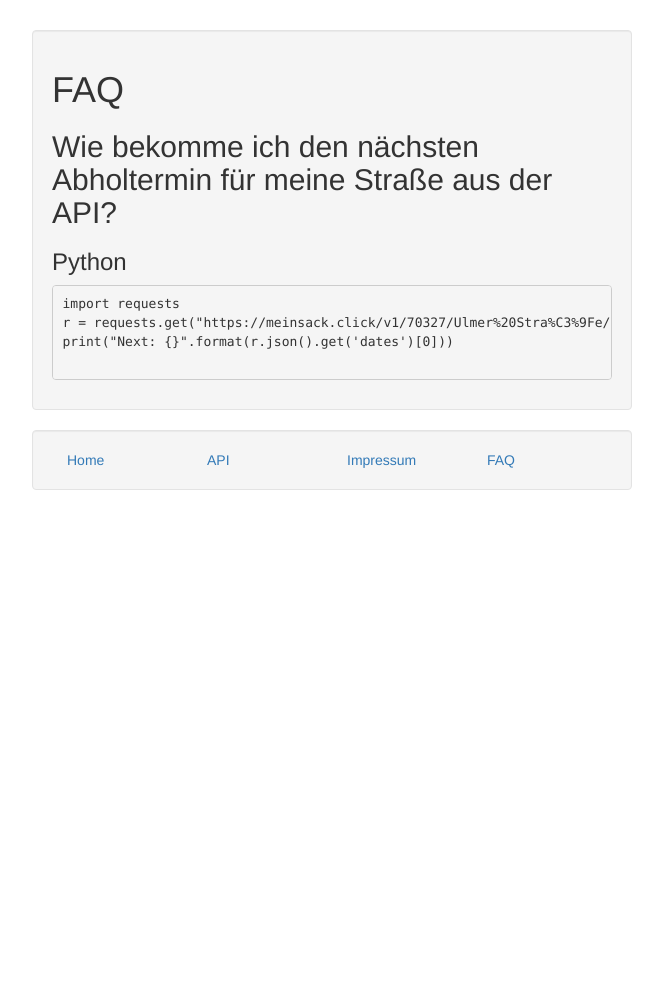
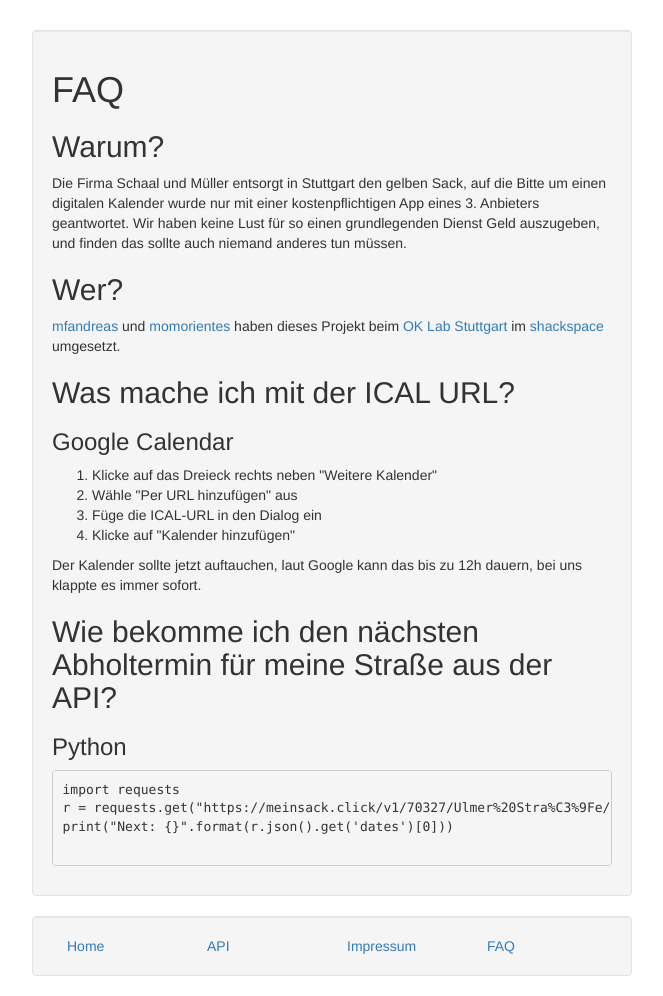
Before and after one commit to opendata-stuttgart/meinsack, a Django app: page /faq/ in a window 1280 px wide. Shown: the whole page, without its empty margins (308-971 px from the left). Before the commit the page ends 490 px from the top, so only its background shows below. Run offline with Django 3.2, Linux system fonts and the light colour scheme; parts of the project's set-up code (start-up, migrations or seed data) failed here and were passed over; some libraries are stand-ins or nearby versions.

Commit message:
adding some questions and answers

```diff
--- a/sack/main/templates/faq.html
+++ b/sack/main/templates/faq.html
@@ -15,6 +15,19 @@
 	    <div class="block-area">
 	      <h1>FAQ</h1>
 
+          <h2>Warum?</h2>
+            Die Firma Schaal und M&uuml;ller entsorgt in Stuttgart den gelben Sack, auf die Bitte um einen digitalen Kalender wurde nur mit einer kostenpflichtigen App eines 3. Anbieters geantwortet. Wir haben keine Lust f&uuml;r so einen grundlegenden Dienst Geld auszugeben, und finden das sollte auch niemand anderes tun m&uuml;ssen.
+          <h2>Wer?</h2>
+          <a href='https://twitter.com/mfandreas'>mfandreas</a> und <a href='https://twitter.com/momorientes'>momorientes</a> haben dieses Projekt beim <a href='http://codefor.de/stuttgart/'>OK Lab Stuttgart</a> im <a href='http://shackspace.de'>shackspace</a> umgesetzt.
+          <h2>Was mache ich mit der ICAL URL?</h2>
+          <h3>Google Calendar</h3>
+          <ol>
+              <li>Klicke auf das Dreieck rechts neben "Weitere Kalender"</li>
+              <li>W&auml;hle "Per URL hinzuf&uuml;gen" aus</li>
+              <li>F&uuml;ge die ICAL-URL in den Dialog ein</li>
+              <li>Klicke auf "Kalender hinzuf&uuml;gen"</li>
+          </ol>
+              Der Kalender sollte jetzt auftauchen, laut Google kann das bis zu 12h dauern, bei uns klappte es immer sofort.
 	      <h2>Wie bekomme ich den nächsten Abholtermin für meine Straße aus der API?</h2>
 	      <h3>Python</h3>
 	      <pre>
```
